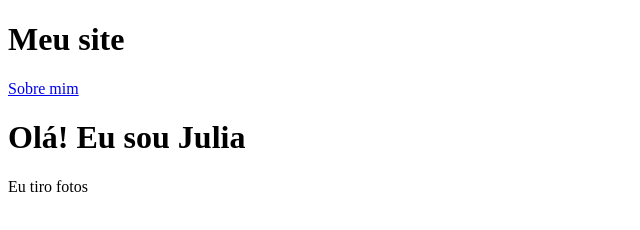
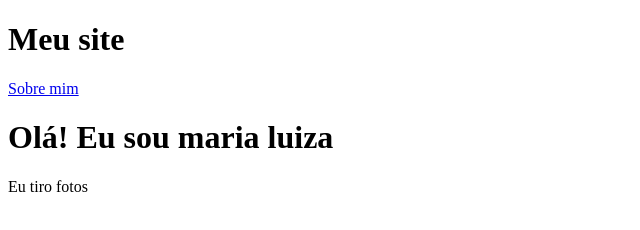
Before and after one commit to marialuizamoraes/portifolio, a plain HTML site: page index.html in a window 1280 px wide. Shown: the whole page, without its empty margins (0-640 px from the left). Drawn offline with Linux system fonts and the light colour scheme.

Commit message:
Update index.html

```diff
--- a/index.html
+++ b/index.html
@@ -13,7 +13,7 @@
         </nav>
     <header>
     <div classe="apresentação">
-        <h1>Olá! Eu sou Julia</h2>
+        <h1>Olá! Eu sou maria luiza</h2>
         <p>Eu tiro fotos</p>
     </div>
 </body>
```
